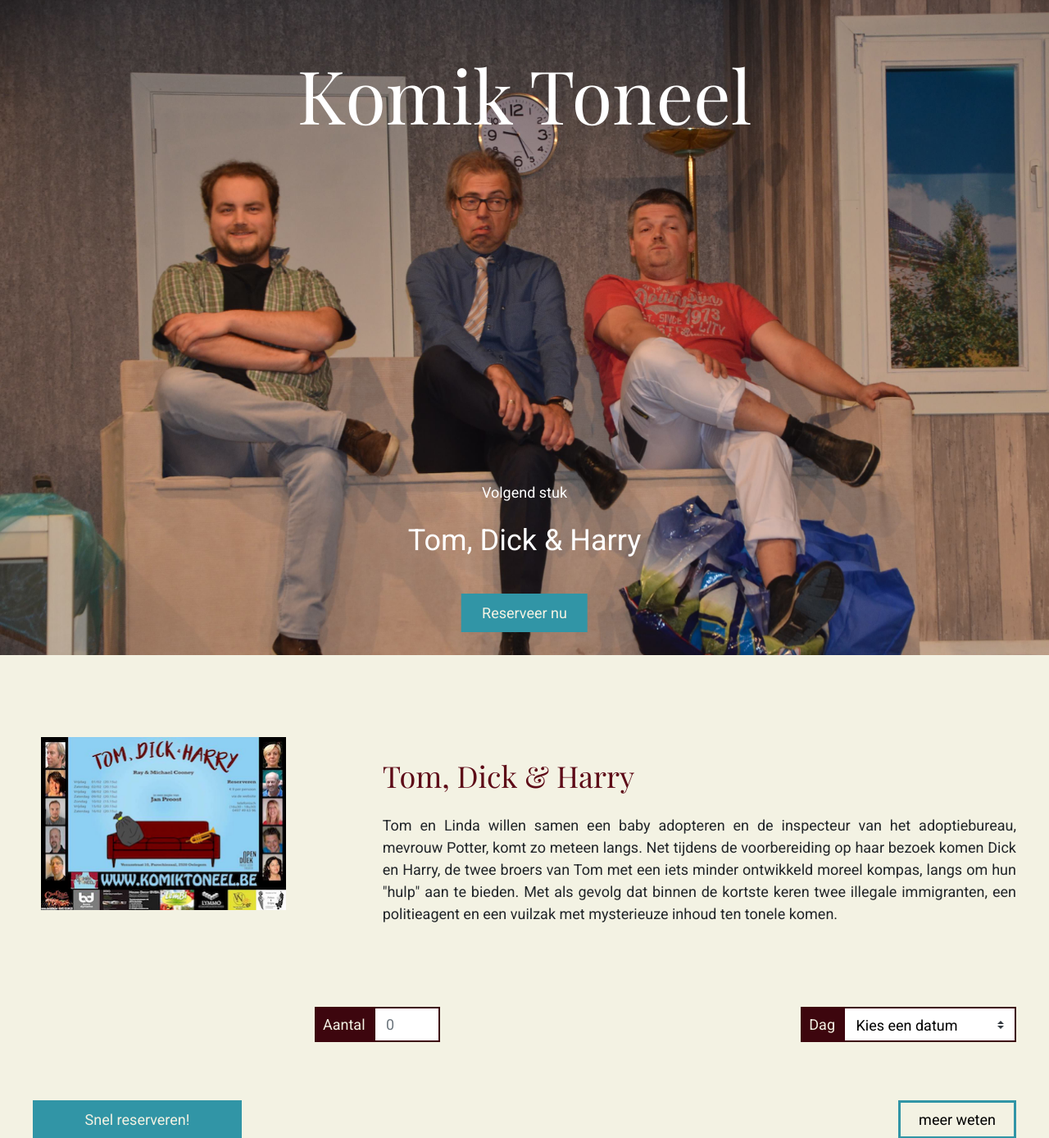
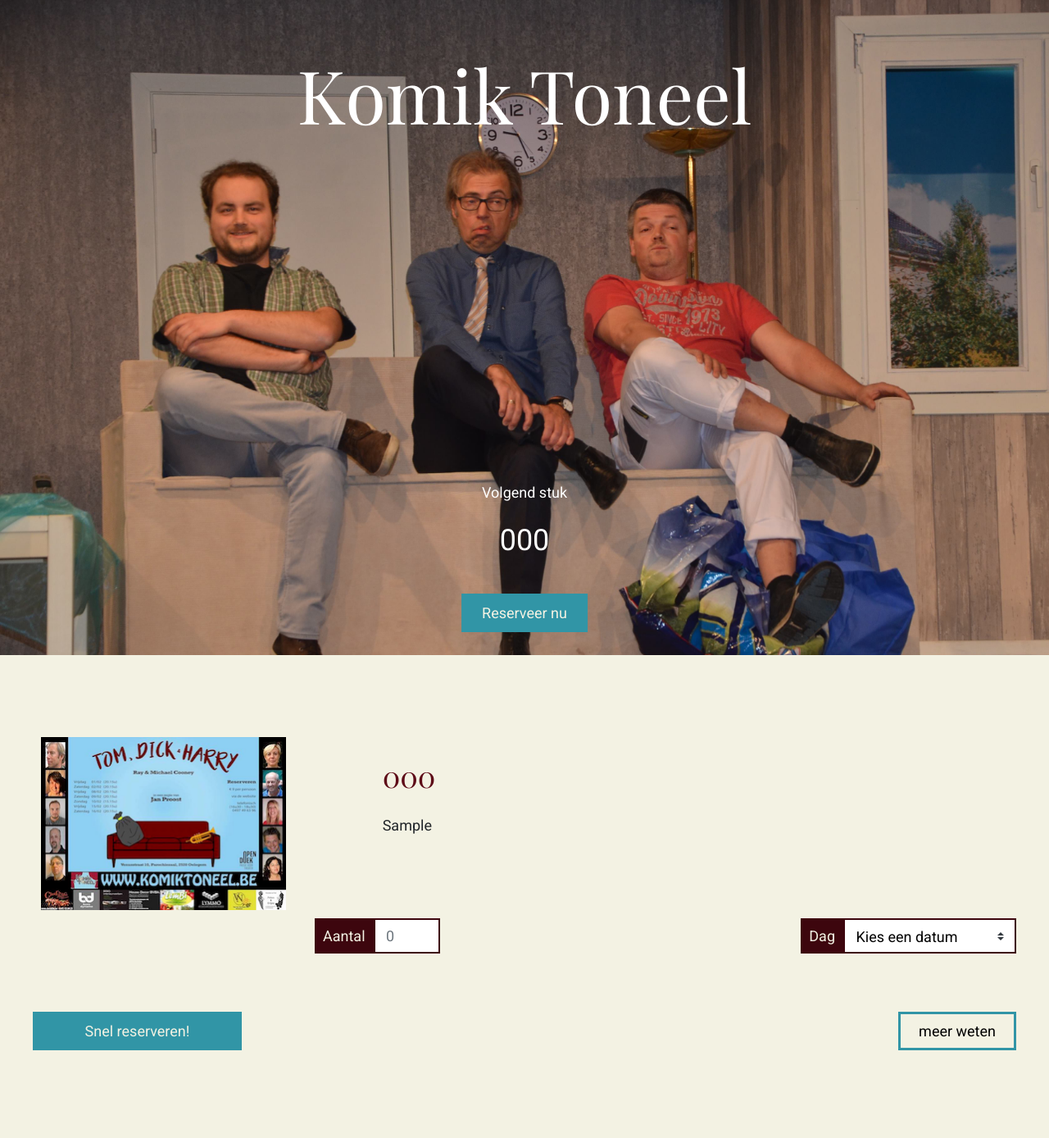
Before and after one commit to 7-WN/komiktoneel, a PHP site: page / in a window 1280 px wide. Shown: the part 110-1498 px from the top of the page at 82% size. Run offline with PHP 8.4, Linux system fonts and the light colour scheme; tables that the repository leaves empty or names only in its code hold one stand-in row (values such as "Sample post").

Commit message:
laat titel en beschrijving uit database zien op homepage (ipv hard coded)

```diff
--- a/src/index.php
+++ b/src/index.php
@@ -1,3 +1,14 @@
+<?php
+
+    include "php/dbconfig.php";
+    $statement = "SELECT * FROM stukken ORDER BY stuk_id DESC LIMIT 1";
+
+    $result = mysqli_query($con, $statement);
+
+    $stuk = mysqli_fetch_assoc($result);
+
+?>
+
 <?php include 'components/head.php' ?>
 
 <body>
@@ -33,7 +44,7 @@
                 </div>
                 <div class="hero-text2">
                     <p>Volgend stuk</p>
-                    <p span style="font-size:2rem;">Tom, Dick & Harry</p>
+                    <p span style="font-size:2rem;"><?= $stuk["titel"] ?></p>
                     <button class="button">Reserveer nu</button>
                 </div>
             </section>
@@ -46,15 +57,9 @@
                         <img class="affiche" src="./images/Affiche TomDickHarry.png" alt="Affiche huidige toneel" />
                     </div>
                     <div class="col-12 col-sm-8">
-                        <p class="huidigstuk">Tom, Dick & Harry</p>
+                        <p class="huidigstuk"><?= $stuk["titel"] ?></p>
                         <p class="samenvatting">
-                            Tom en Linda willen samen een baby adopteren en de inspecteur van
-                            het adoptiebureau, mevrouw Potter, komt zo meteen langs. Net tijdens
-                            de voorbereiding op haar bezoek komen Dick en Harry, de twee broers
-                            van Tom met een iets minder ontwikkeld moreel kompas, langs om hun
-                            "hulp" aan te bieden. Met als gevolg dat binnen de kortste keren
-                            twee illegale immigranten, een politieagent en een vuilzak met
-                            mysterieuze inhoud ten tonele komen.
+                            <?= $stuk["beschrijving"] ?>
                         </p>
                     </div>
                 </div>
```
